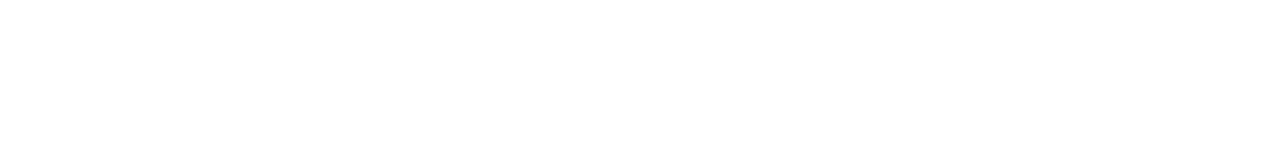
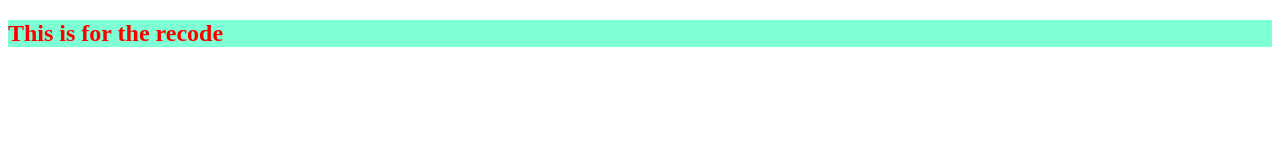
Before and after one commit to abirhasanabid/first-try, a plain HTML site: page index.html in a window 1280 px wide. Drawn offline with Linux system fonts and the light colour scheme.

Commit message:
another new commit

```diff
--- /dev/null
+++ b/index.css
@@ -0,0 +1,4 @@
+h2{
+    color: red;
+    background-color: aquamarine;
+}
--- a/index.html
+++ b/index.html
@@ -4,8 +4,9 @@
     <meta charset="UTF-8">
     <meta name="viewport" content="width=device-width, initial-scale=1.0">
     <title>Document</title>
+    <link rel="stylesheet" href="index.css">
 </head>
 <body>
-
+    <h2>This is for the recode</h2>
 </body>
 </html>
```
